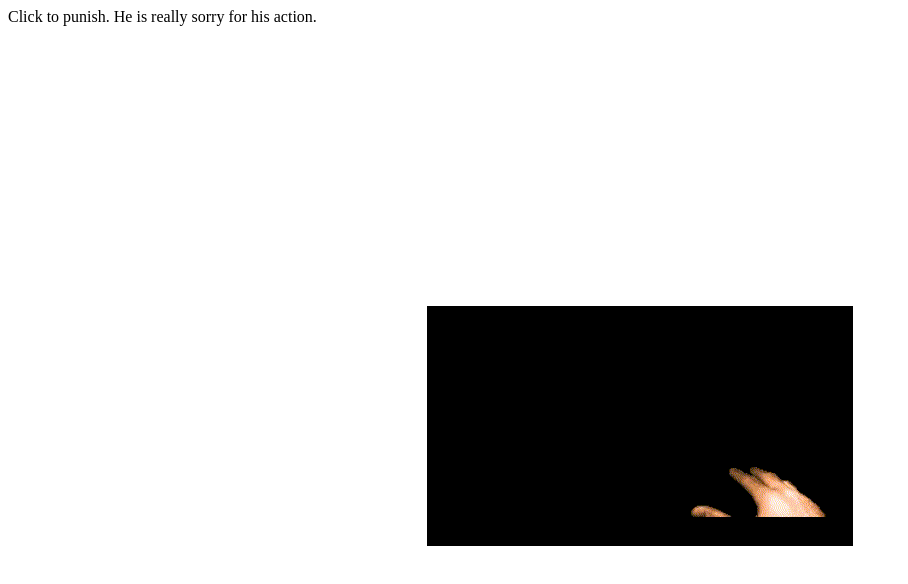
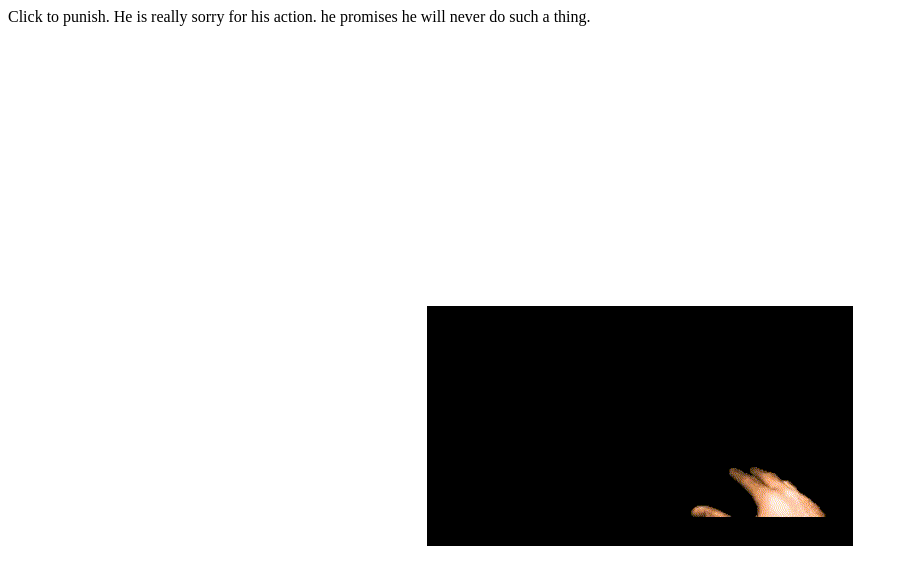
Before and after one commit to Bugutan/Sorry, a plain HTML site: page index.html in a window 1280 px wide. Shown: the whole page, without its empty margins (0-908 px from the left). Drawn offline with Linux system fonts and the light colour scheme.

Commit message:
Update index.html

```diff
--- a/index.html
+++ b/index.html
@@ -20,7 +20,7 @@
 </style>
 </head>
 <body>
-	<txt>Click to punish. He is really sorry for his action.</txt>
+	<txt>Click to punish. He is really sorry for his action. he promises he will never do such a thing.</txt>
     <div id="gif-container">
         <!-- Replace 'your-gif.gif' with the path to your GIF -->
         <img id="gif" src="mygif.gif" alt="Reloadable GIF" onclick="reloadGIF()">
```
